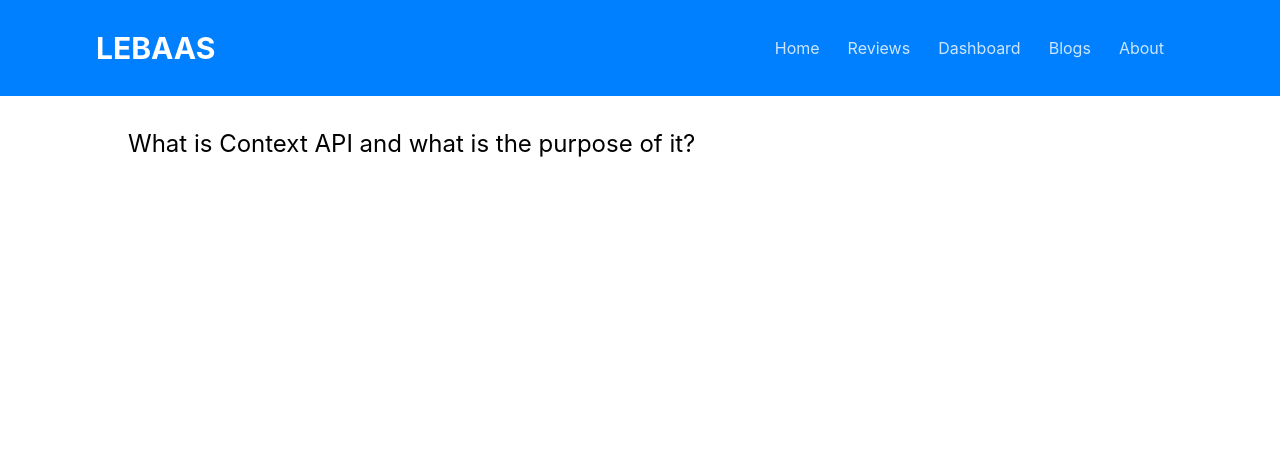
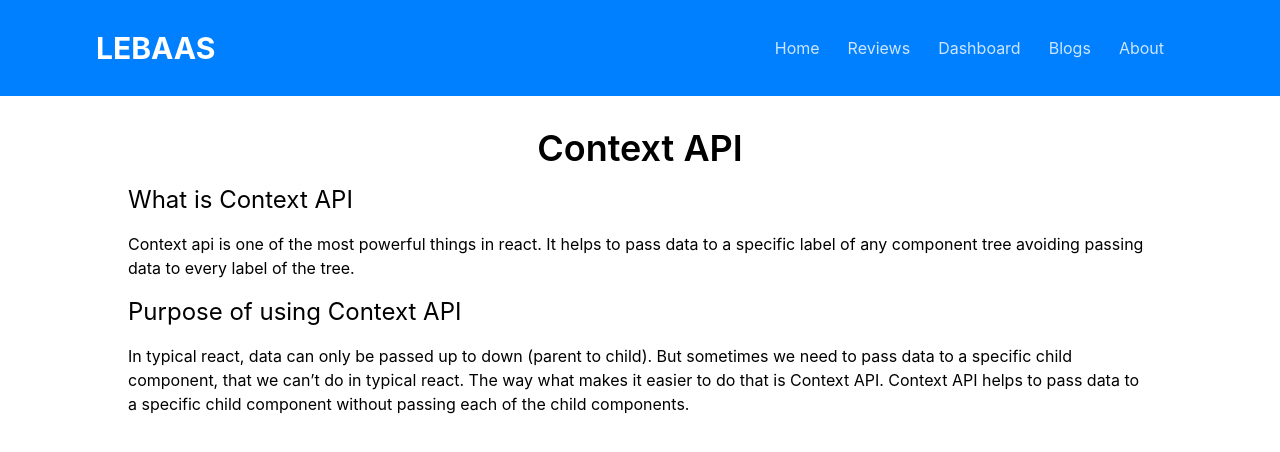
Before and after one commit to hnMurshed/lebaas, a React (Create React App) app: page /blogs/context-api in a window 1280 px wide. Shown: the top 452 px of the page. Built offline with nearby package versions, Linux system fonts and the light colour scheme; no server answers.

Commit message:
context api answer and readme file edited

```diff
--- a/src/components/About/About.js
+++ b/src/components/About/About.js
@@ -2,8 +2,9 @@ import React from 'react';
 
 const About = () => {
     return (
-        <div>
-            <h2>This is About us page</h2>
+        <div className='container'>
+            <h2 className='text-3xl font-medium'>Lebaas- Get your best outfit</h2>
+            <p>Lebaas is established on 03-04-2022</p>
         </div>
     );
 };
--- a/src/components/ContextApi/ContextApi.js
+++ b/src/components/ContextApi/ContextApi.js
@@ -4,7 +4,12 @@ import { useParams } from 'react-router-dom';
 const BlogDetails = () => {
     return (
         <div className='container p-8'>
-            <h3 className='text-2xl'>What is Context API and what is the purpose of it?</h3>
+            <h2 className='text-4xl font-semibold text-center'>Context API</h2>
+            <h3 className='text-2xl my-4'>What is Context API </h3>
+            <p>Context api is one of the most powerful things in react. It helps to pass data to a specific label of any component tree avoiding passing data to every label of the tree. </p>
+            <h3 className='text-2xl my-4'>Purpose of using Context API</h3>
+            <p>In typical react, data can only be passed up to down (parent to child). But sometimes we need to pass data to a specific child component, that we can’t do in typical react. The way what makes it easier to do that is Context API. Context API helps to pass data to a specific child component without passing each of the child components.
+            </p>
         </div>
     );
 };
```
Also changed, not shown: 1 other file (tests, documents, lock files or other folders).
